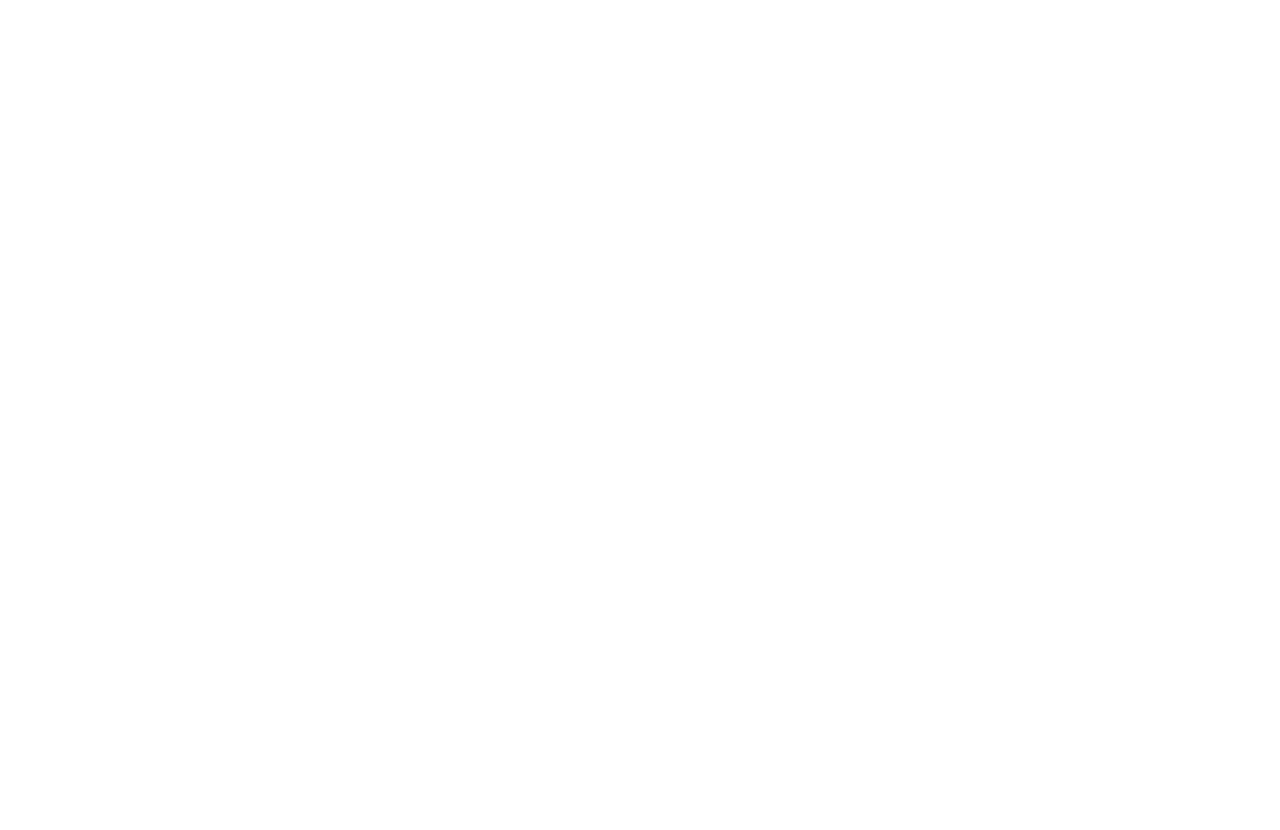
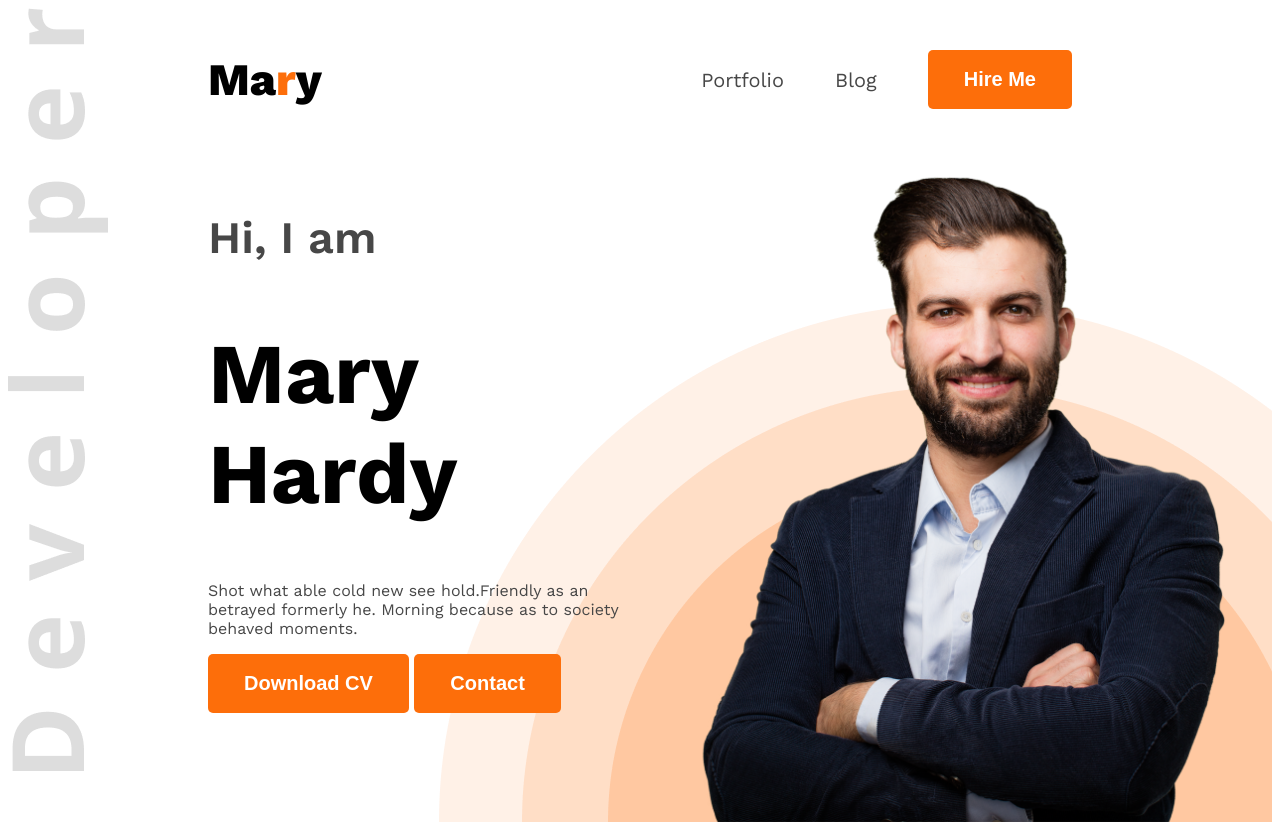
Before and after one commit to HafsaBinte1/web_developer_portfolio, a plain HTML site: page index.html in a window 1280 px wide. Before the commit the page ends 800 px from the top, so only its background shows below. Drawn offline with nearby package versions, Linux system fonts and the light colour scheme.

Commit message:
third commit

```diff
--- a/index.html
+++ b/index.html
@@ -1,13 +1,45 @@
 <!DOCTYPE html>
 <html lang="en">
+
 <head>
     <meta charset="UTF-8">
     <meta name="viewport" content="width=device-width, initial-scale=1.0">
     <title>Web Developer Portfolio</title>
+    <!-- adding font  -->
+    <link rel="preconnect" href="https://fonts.googleapis.com">
+    <link rel="preconnect" href="https://fonts.gstatic.com" crossorigin>
+    <link
+        href="https://fonts.googleapis.com/css2?family=Open+Sans:ital,wght@0,300..800;1,300..800&family=Work+Sans:ital,wght@0,100..900;1,100..900&display=swap"
+        rel="stylesheet">
+    <link rel="stylesheet" href="styles/portfolio.css">
 </head>
-<body>
-    <header>
-
+<!-- alt+shift+f dile auto tab hobe code -->
+<body class="work-sans-normel">
+    <header class="header">
+        <nav>
+            <h3 class="nav-title">Ma<span class="text-primary">r</span>y</h3>
+            <ul>
+                <li>
+                    <a class="dark-2" href="http://" target="_blank" rel="noopener noreferrer">Portfolio</a>
+                </li>
+                <li>
+                    <a class="dark-2" href="http://" target="_blank" rel="noopener noreferrer">Blog</a>
+                </li>
+                <li>
+                    <a href="http://" target="_blank" rel="noopener noreferrer"><button class="btn-primary">Hire Me</button></a>
+                </li>
+            </ul>
+        </nav>
+        <div class="banner">
+            <div class="banner-content">
+                <h4 class="banner-greetings dark-2">Hi, I  am</h4>
+                <h1 class="banner-title">Mary Hardy</h1>
+                <p class="banner-description dark-2">Shot what able cold new see hold.Friendly as an betrayed formerly he. Morning because as to society behaved moments.</p>
+                <button class="btn-primary">Download CV</button>
+                <button class="btn-primary">Contact</button>
+            </div>
+            <img class="banner-profile-pic" src="images/hardy.png" alt="">
+        </div>
     </header>
     <main>
 
@@ -16,4 +48,5 @@
 
     </footer>
 </body>
+
 </html>
--- /dev/null
+++ b/styles/portfolio.css
@@ -0,0 +1,86 @@
+.work-sans-normel {
+    font-family: "Work Sans", sans-serif;
+    font-optical-sizing: auto;
+    font-style: normal;
+}
+
+/* shared styele */
+.text-primary {
+    color: #FD6E0A;
+}
+
+.dark-2 {
+    color: #474747;
+}
+
+.btn-primary {
+    background-color: #FD6E0A;
+    color: #FFFFFF;
+    border: none;
+    border-radius: 5px;
+    font-size: 20px;
+    font-weight: bold;
+    padding: 18px 36px;
+}
+
+/* header style */
+.header {
+    background-image: url(../images/developer.png), url(../images/header_bg.png);
+    background-repeat: no-repeat;
+    background-position: top left, bottom right;
+}
+
+/* nav styles */
+nav {
+    display: flex;
+    align-items: center;
+    justify-content: space-between;
+    margin: 0px 200px;
+}
+
+.nav-title {
+    font-weight: 800;
+    font-size: 45px;
+}
+
+nav ul {
+    display: flex;
+    align-items: center;
+}
+
+nav ul li {
+    list-style: none;
+    margin-left: 51px;
+}
+
+nav ul li a {
+    text-decoration: none;
+    font-size: 20px;
+}
+
+/* banner styles */
+.banner {
+    display: flex;
+    justify-content: space-between;
+    margin-left: 200px;
+    margin-right: 38px;
+
+}
+
+.banner-content {
+    max-width: 580px;
+}
+
+.banner-greetings {
+    font-size: 45px;
+    font-weight: 600;
+}
+
+.banner-title {
+    font-size: 85px;
+    font-weight: bold;
+}
+
+.banner-profile-pic {
+    width: 580px;
+}
```
